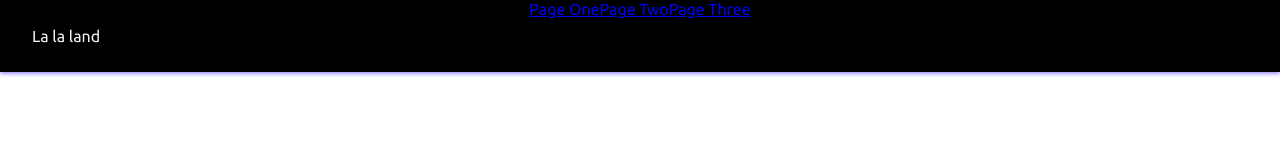
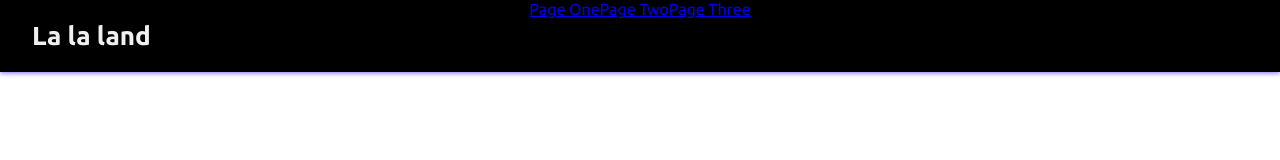
Before and after one commit to sarawwx/navbar, a React (Create React App) app: page / in a window 1280 px wide. Shown: the top 160 px of the page. Built offline with nearby package versions, Linux system fonts and the light colour scheme.

Commit message:
sass logo

```diff
--- a/src/components/Header.module.scss
+++ b/src/components/Header.module.scss
@@ -38,3 +38,13 @@
         }
     }
 }
+
+.logo {
+    font-size: 26px;
+    font-weight: 700;
+    color: $text2;
+}
+
+.nav {
+
+}
```
